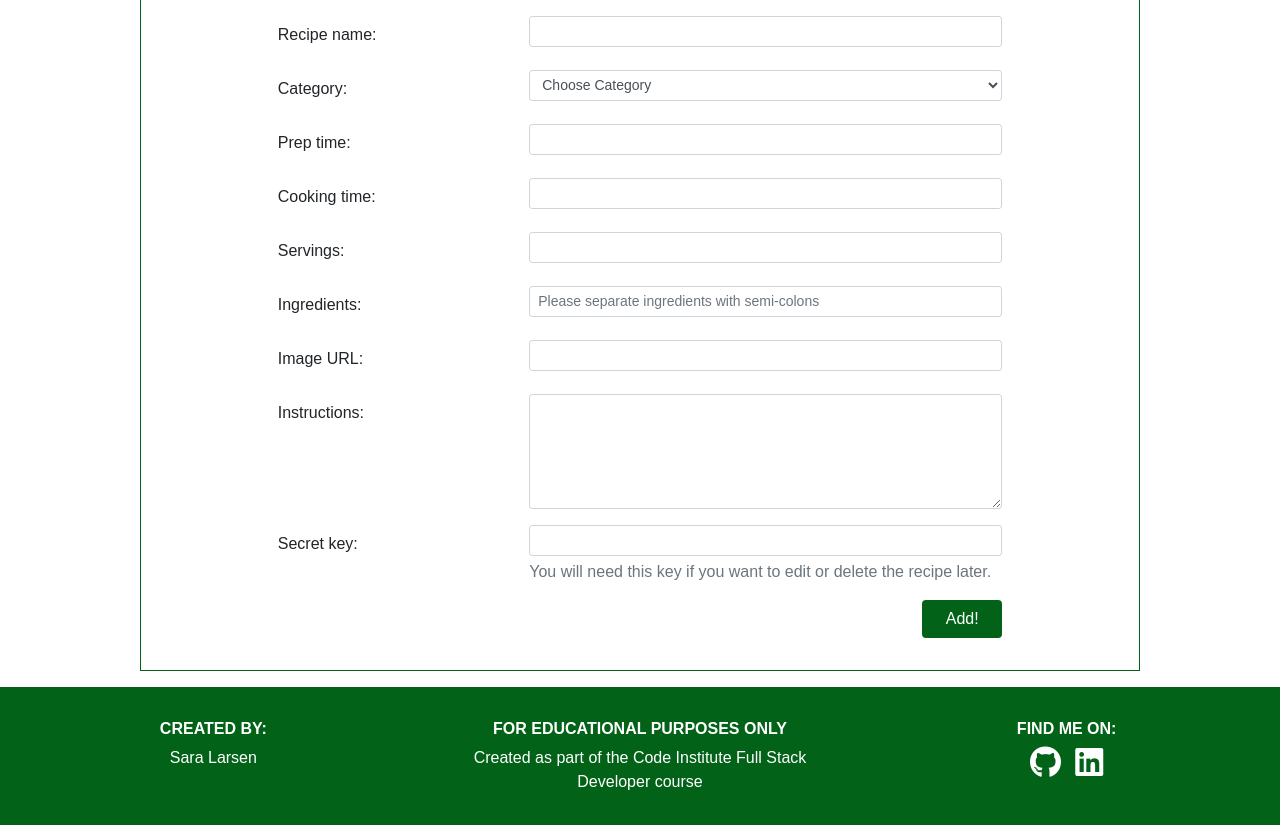
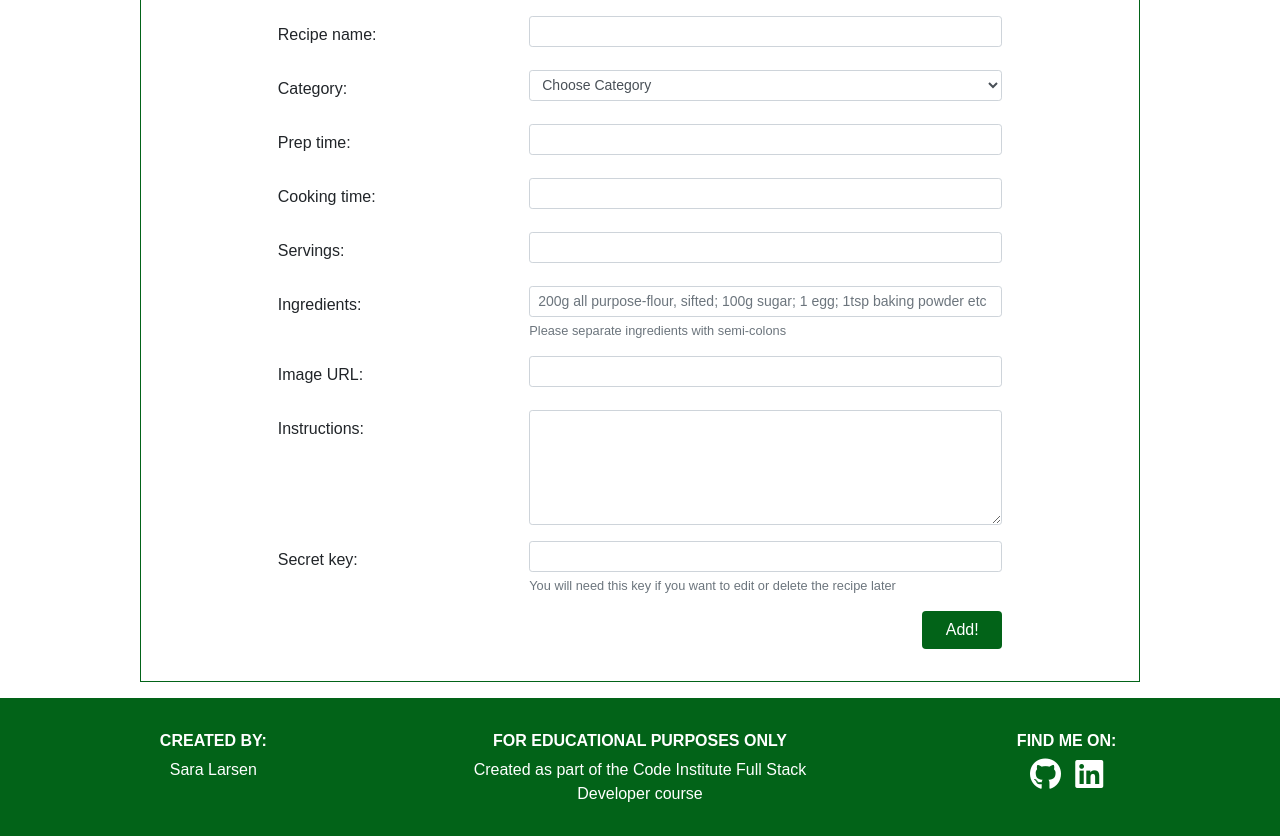
Before and after one commit to Sarani1612/the-veggie-patch, a Flask app: page /add_recipe in a window 1280 px wide. Shown: the part 188-1024 px from the top of the page. Run offline with Flask 2, Linux system fonts and the light colour scheme; data that the repository does not hold is empty; some libraries are stand-ins or nearby versions; some web fonts are replaced.

Commit message:
changed placeholder for ingredients field

```diff
--- a/templates/addrecipe.html
+++ b/templates/addrecipe.html
@@ -45,7 +45,10 @@
             <div class="form-group row" id="ingredients-wrapper">
                 <label for="ingredients" class="col-sm-4 col-form-label">Ingredients:</label>
                 <div class="col-sm-8">
-                    <input type="text" class="form-control form-control-sm" name="ingredients" id="ingredients" placeholder="Please separate ingredients with semi-colons" required>
+                    <input type="text" class="form-control form-control-sm" name="ingredients" id="ingredients" placeholder="200g all purpose-flour, sifted; 100g sugar; 1 egg; 1tsp baking powder etc" required>
+                    <small class="form-text text-muted">
+                    Please separate ingredients with semi-colons
+                    </small>
                 </div>
             </div>
             <div class="form-group row">
@@ -64,8 +67,8 @@
                 <label for="id_key" class="col-sm-4 col-form-label">Secret key:</label>
                 <div class="col-sm-8">
                     <input type="text" class="form-control form-control-sm" name="id_key" id="id_key" required>
-                    <smalln id="id-key-help" class="form-text text-muted">
-                    You will need this key if you want to edit or delete the recipe later.
+                    <small id="id-key-help" class="form-text text-muted">
+                    You will need this key if you want to edit or delete the recipe later
                     </small>
                 </div>
             </div>
```
